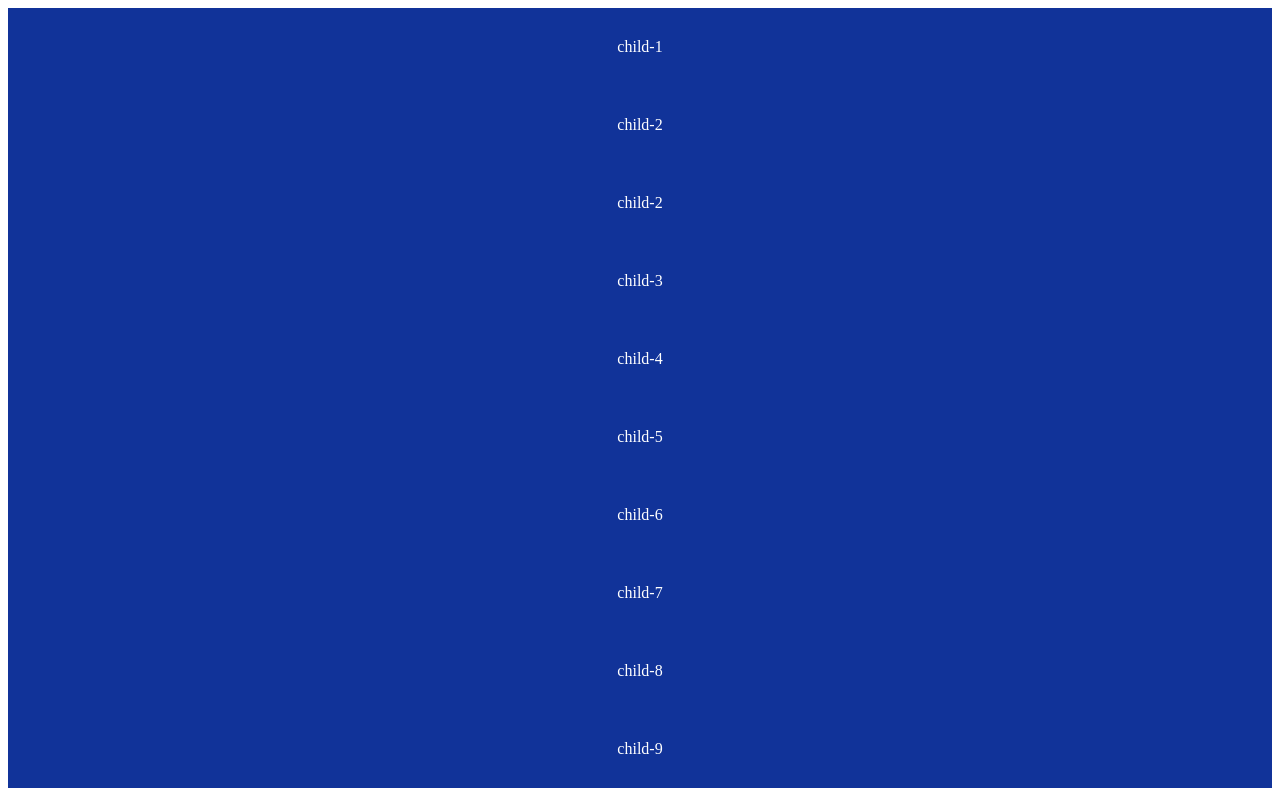
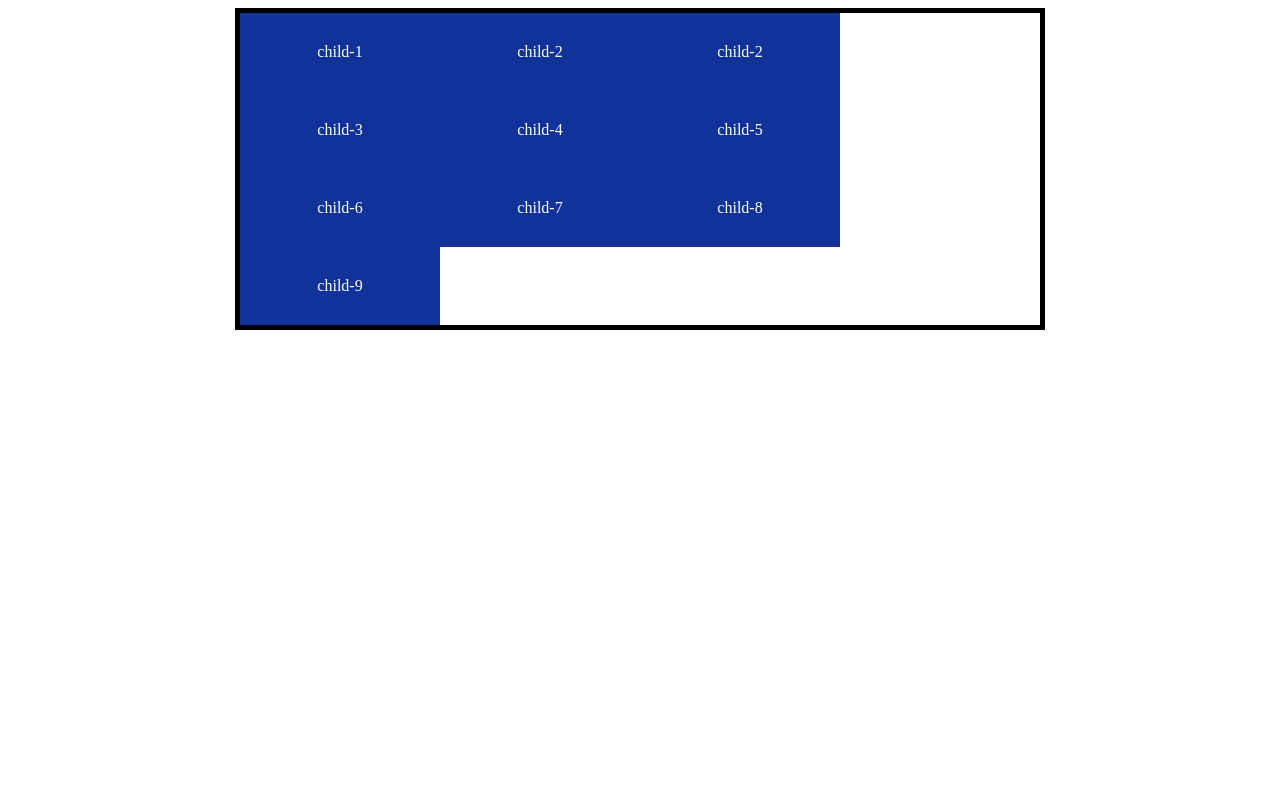
Before and after one commit to shaar1/Css-animation, a plain HTML site: page CSS-GRID,TRÄNING./index.html in a window 1280 px wide. Drawn offline with Linux system fonts and the light colour scheme.

Commit message:
project/html,css,grid

```diff
--- a/CSS-GRID,TRÄNING./style.css
+++ b/CSS-GRID,TRÄNING./style.css
@@ -1,15 +1,31 @@
-body{
+body {
     color: #fff;
     text-align: center;
 }
 
-#gird-container{
+#grid-container {
     max-width: 800px;
-margin: 0 auto;
+    margin: 0 auto;
+    display: grid;
+    grid-template-columns: 200px 200px 200px;
+
+    border: 5px solid black;
+
+}
+    /*grid-template-columns: 1fr 1fr 1fr 1fr 1fr 1fr 1fr 1fr 1fr;*/
+    /*grid-template-columns:repeat(9, 1fr);*/
+    /*grid-template-rows: 200px 200px 200px 200px;*/
+      /*grid-template-rows:  100px 100px 100px;*/
+    /*grid-auto-rows: 200px 100px 300px;*/
 
 
-}
-#grid-container div{
+
+
+#grid-container div {
     background: #113399;
     padding: 30px;
 }
+
+#ggrid-container div:nth-child(even) {
+    background: rgb(126, 12, 69);
+}
```
Also changed, not shown: CSS-GRID,TRÄNING./index.html (+3 -9 lines).
